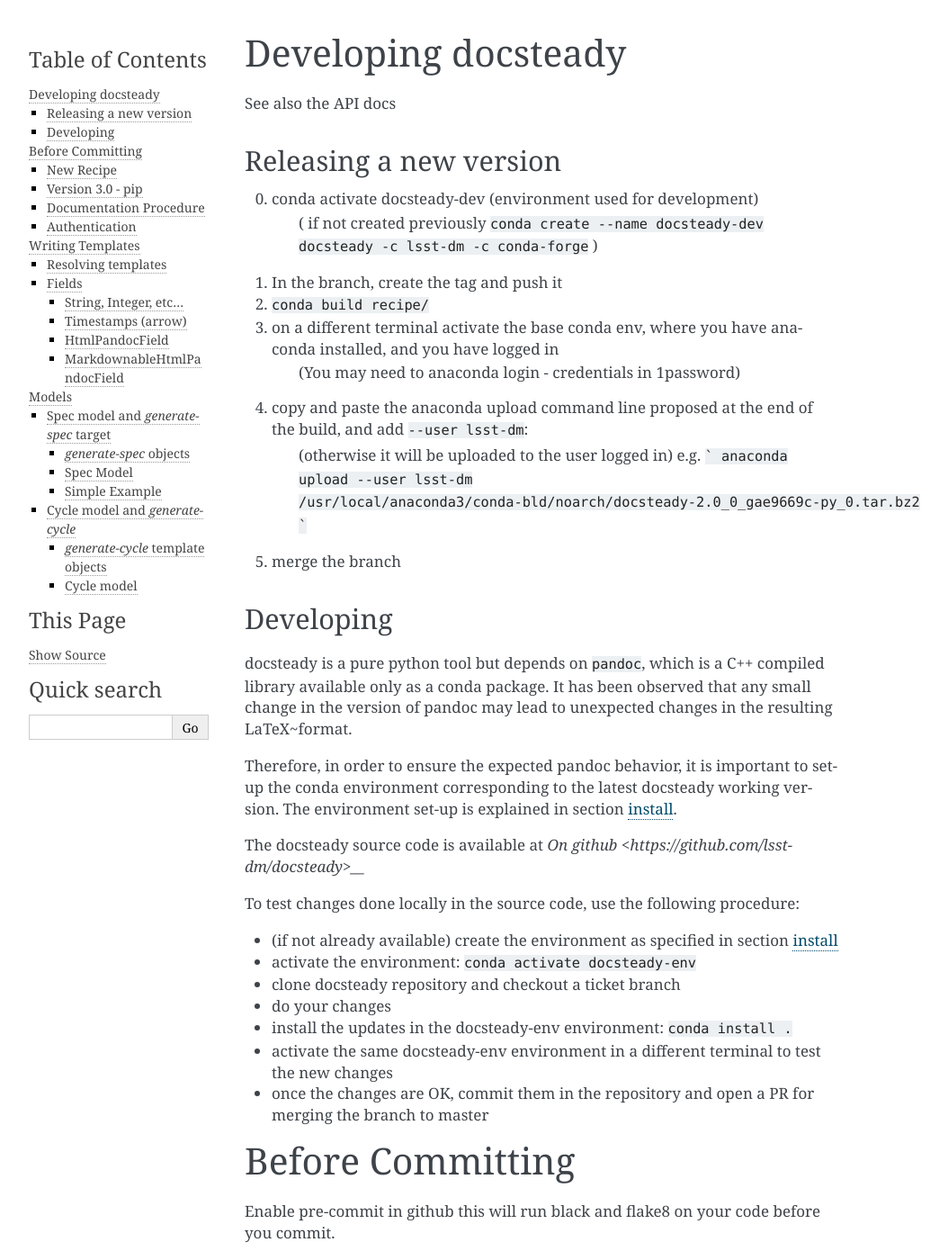
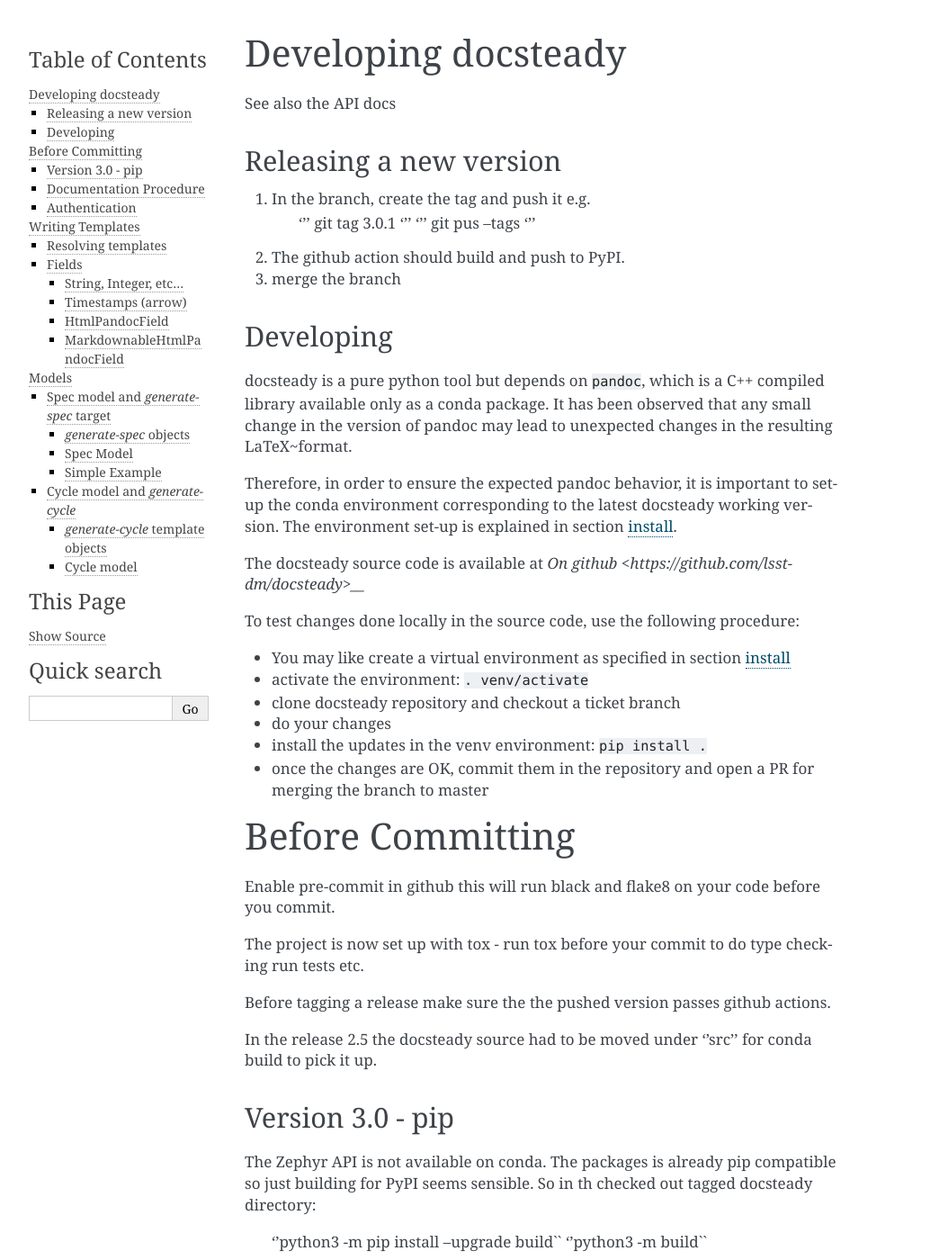
Before and after one commit to lsst-dm/docsteady, a Sphinx documentation site: the page built from docs/developer.rst, in a window 1280 px wide and 1400 px high. Shown: the whole window at 90% size, without its empty margins (148-1202 px from the left). Built offline with Sphinx 7.4.7, drawn with Linux system fonts in a browser that asks for light colours; pages that are not in the unit, such as notebooks, are missing from menus; some of the changed text lies outside the part shown.

Commit message:
update docs

````diff
--- a/docs/developer.rst
+++ b/docs/developer.rst
@@ -10,21 +10,13 @@
 Releasing a new version
 -----------------------
 
-0) conda activate docsteady-dev (environment used for development)
-    ( if not created previously ``conda create --name docsteady-dev docsteady -c lsst-dm -c conda-forge`` )
+1) In the branch, create the tag and push it e.g.
+    ''' git tag 3.0.1 '''
+    ''' git pus --tags  '''
 
-1) In the branch, create the tag and push it
+2) The github action should build and push to PyPI.
 
-2) ``conda build recipe/``
-
-3) on a different terminal activate the base conda env, where you  have anaconda installed, and you have logged in
-       (You may need to anaconda login - credentials in 1password)
-
-4) copy and paste the anaconda upload command line proposed at the end of the build, and add ``--user lsst-dm``:
-       (otherwise it will be uploaded to the user logged in) e.g.
-       ``` anaconda upload --user lsst-dm /usr/local/anaconda3/conda-bld/noarch/docsteady-2.0_0_gae9669c-py_0.tar.bz2 ```
-
-5) merge the branch
+3) merge the branch
 
 
 
@@ -41,12 +33,11 @@
 
 To test changes done locally in the source code, use the following procedure:
 
-- (if not already available) create the environment as specified in section :ref:`install<install>`
-- activate the environment: ``conda activate docsteady-env``
+- You may like create a virtual environment as specified in section :ref:`install<install>`
+- activate the environment: ``. venv/activate``
 - clone docsteady repository and checkout a ticket branch
 - do your changes
-- install the updates in the docsteady-env environment: ``conda install .``
-- activate the same docsteady-env environment in a different terminal to test the new changes
+- install the updates in the venv environment: ``pip install .``
 - once the changes are OK, commit them in the repository and open a PR for merging the branch to master
 
 Before Committing
@@ -57,20 +48,8 @@
 
 Before tagging a release make sure the the pushed version passes github actions.
 
-New Recipe
------------
-With pypproject.toml the best way to get a new conda recipe seems to e grayskull.
-You can pip install grayskull then:
+In the  release 2.5 the docsteady source had to be moved under ''src'' for conda build to pick it up.
 
-``grayskull pypi --strict-conda-forge docsteady``
-
-However this does not provide a full working recipe.
-The source needs to be  `path: ../`.
-I also found the entry point was incorrect and needed to be changed to `docsteady=docsteady:cli`.
-
-In the last release 2.5 the docsteady source had to be moved under ''src'' for conda build to pick it up.
-
-.. _docproc:
 
 Version 3.0 - pip
 -----------------
@@ -82,7 +61,9 @@
 
 This will give the package in ''dist'' directory.
 
-I have not made the github action to upload so after renaming the dist ..
+The pypi github action was added to make release when a tag is pushed.
+
+.. _docproc:
 
 Documentation Procedure
 -----------------------
--- /dev/null
+++ b/setup.py
@@ -0,0 +1 @@
+__import__("setuptools").setup()
````
Also changed, not shown: CHANGELOG.md (added, +3 -0 lines), docs/install.rst (+9 -5 lines), 4 other files.
